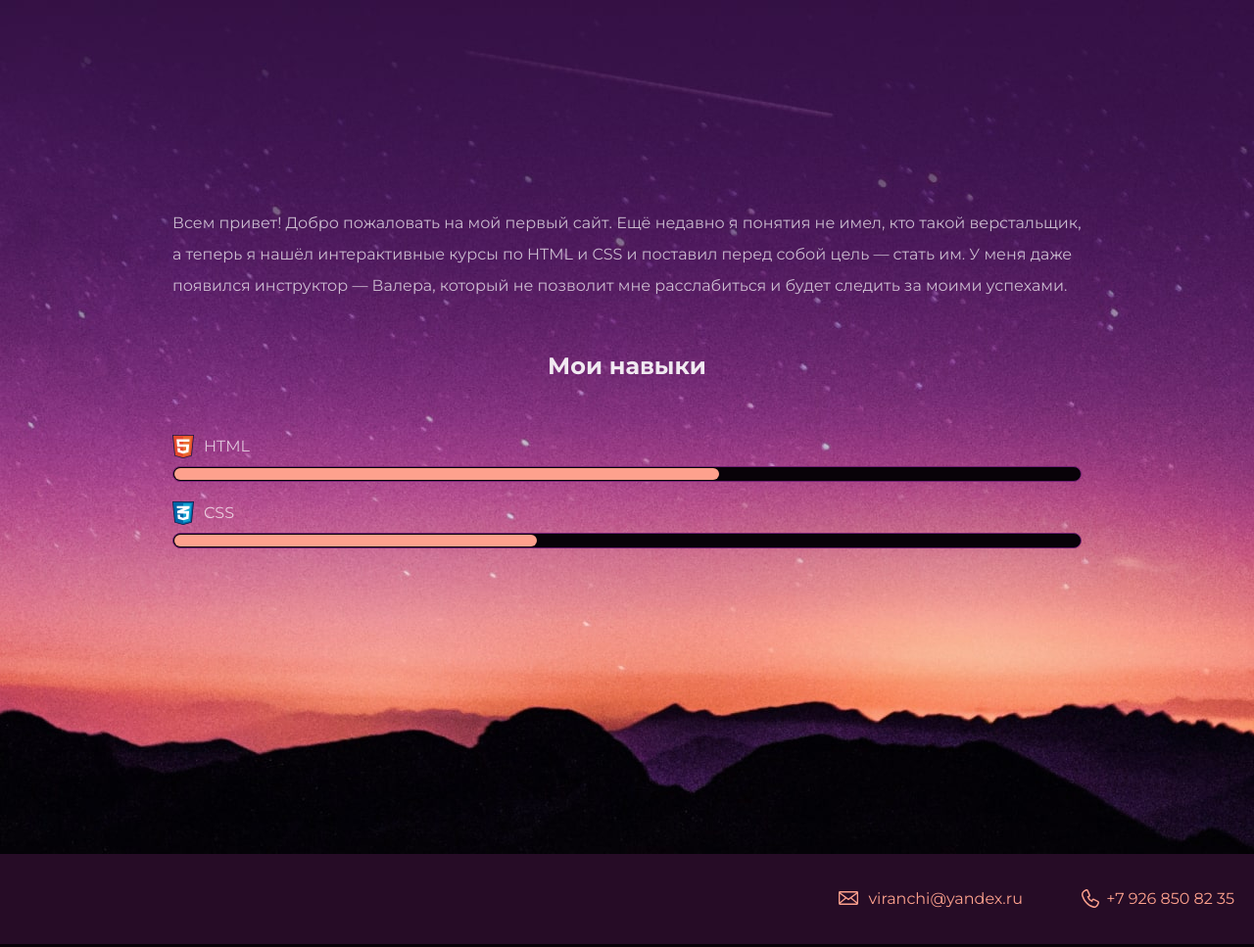
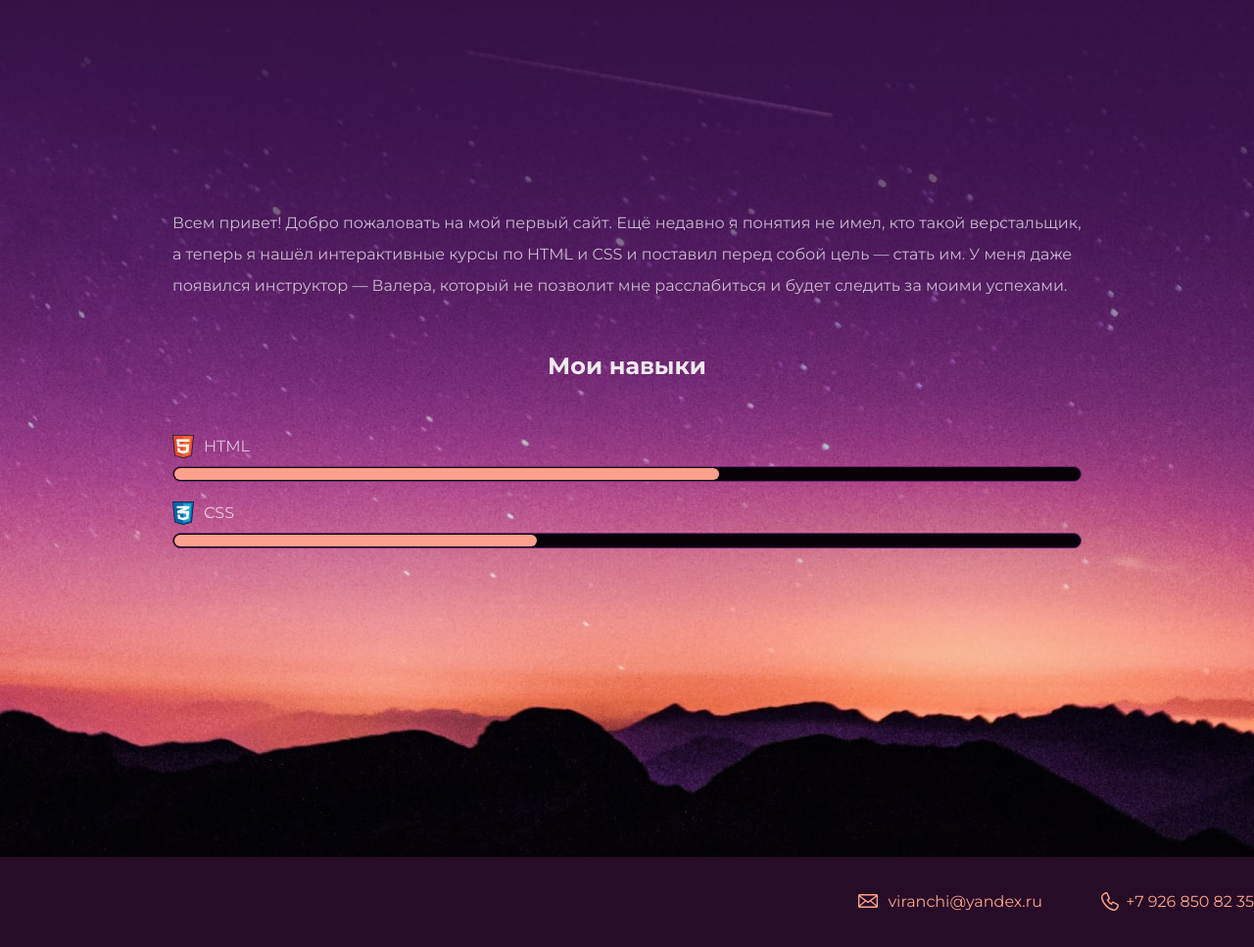
Before and after one commit to V1ranch1/portfolio, a plain HTML site: page index.html in a window 1280 px wide. Shown: the whole page at 98% size. Drawn offline with Linux system fonts and the light colour scheme.

Commit message:
Update style.css

```diff
--- a/style.css
+++ b/style.css
@@ -169,7 +169,7 @@ body {
 .page-footer {
   padding: 30px 0;
   background-color: #260c26;
-  margin-top: 312px;
+  margin-top: 315px;
 }
 
 .page-footer a {
@@ -187,12 +187,12 @@ body {
 
 .footer-phone {
   padding-left: 25px;
-  margin-right: 20px;
   background-image: url("img/icon-phone.svg");
 }
 
 span {
   color: #fea18d;
+  text-align: center;
 }
 
 h2 {
```
